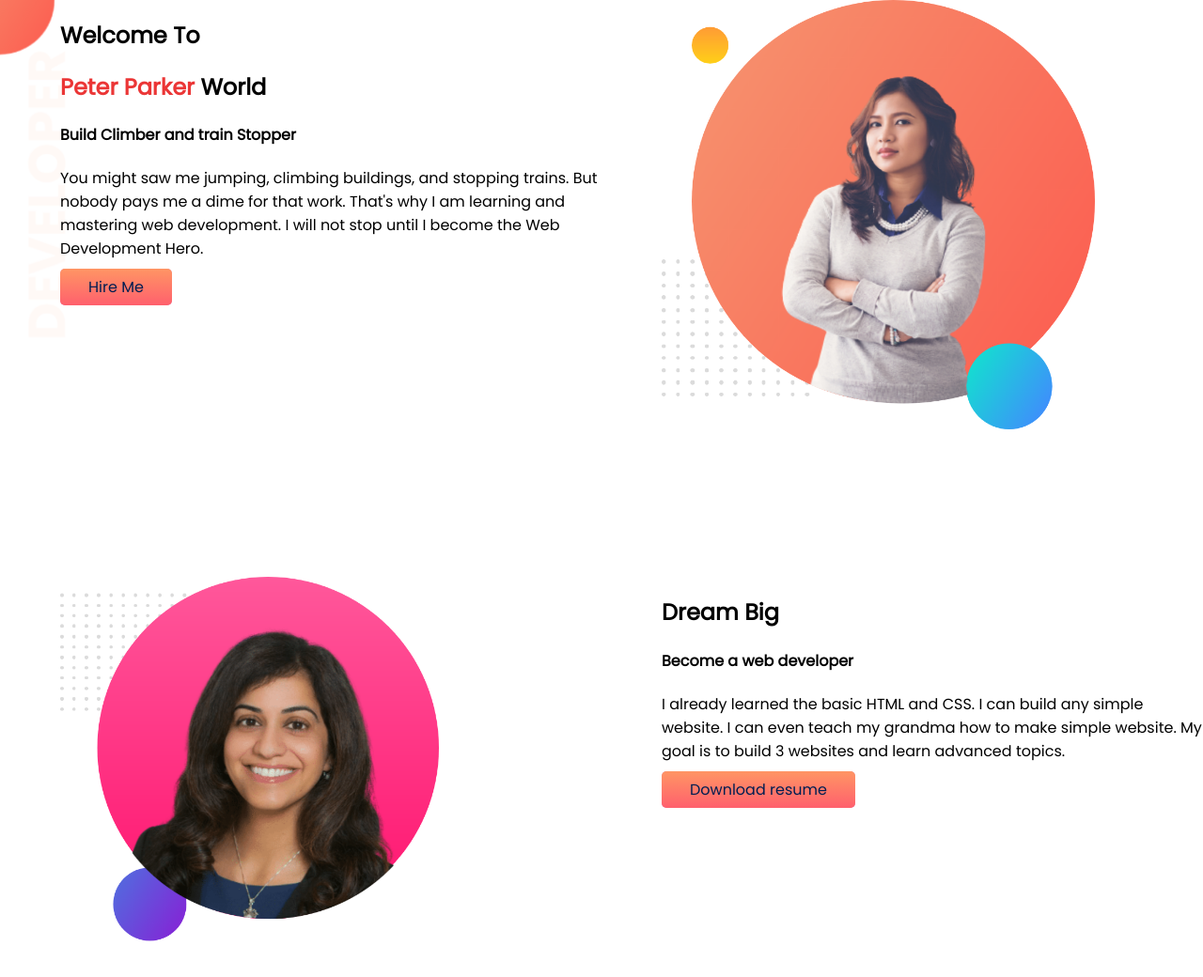
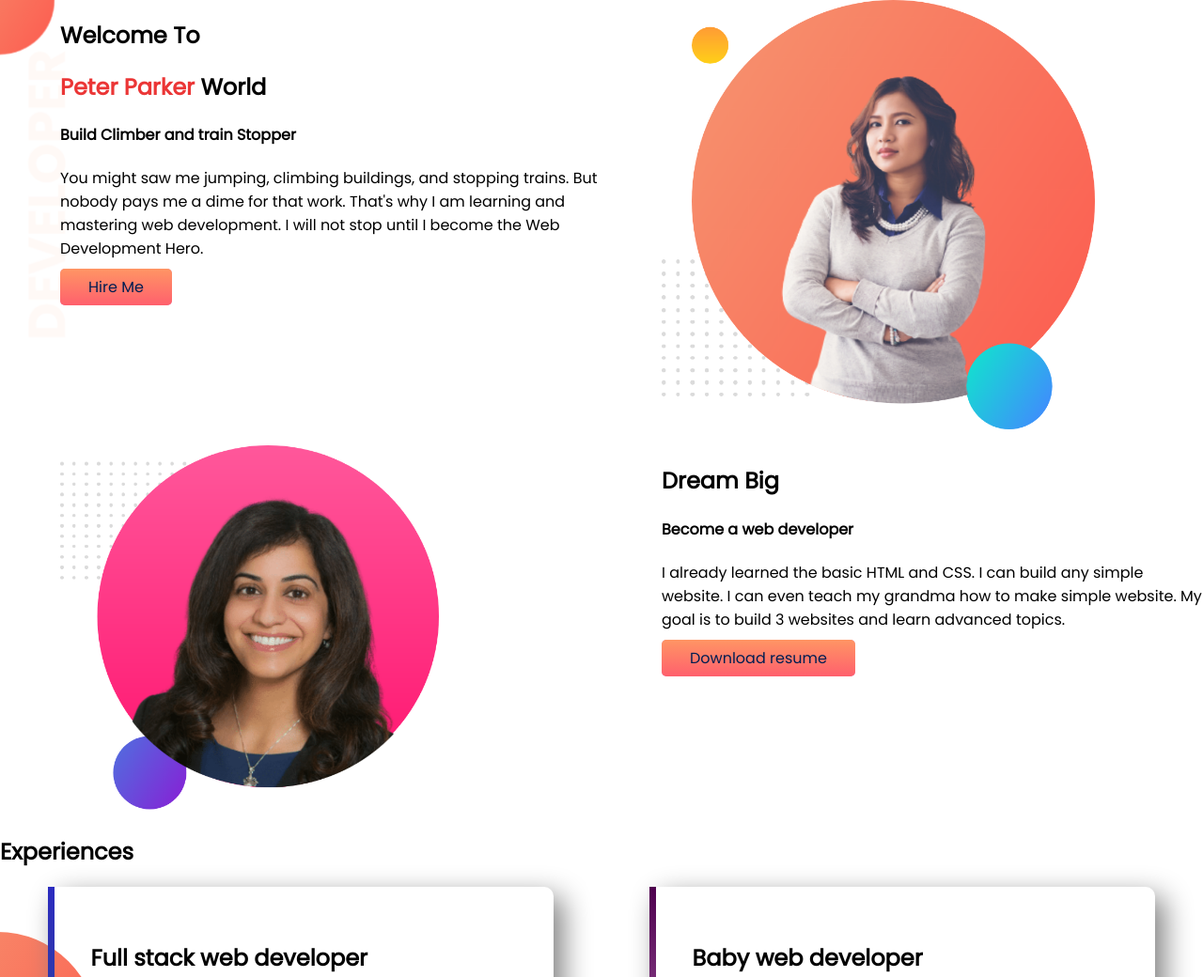
Before and after one commit to FawziaTasnim/developer-portfolio, a plain HTML site: page index.html in a window 1280 px wide. Shown: the top 1040 px of the page at 94% size. Drawn offline with Linux system fonts and the light colour scheme.

Commit message:
little change

```diff
--- a/style.css
+++ b/style.css
@@ -11,7 +11,7 @@ body{
 }
 .flexible-container{
     display: flex;
-    margin-bottom: 150px;
+    margin-bottom: 10px;
 }
 .haha{
     width: 50%;
```
